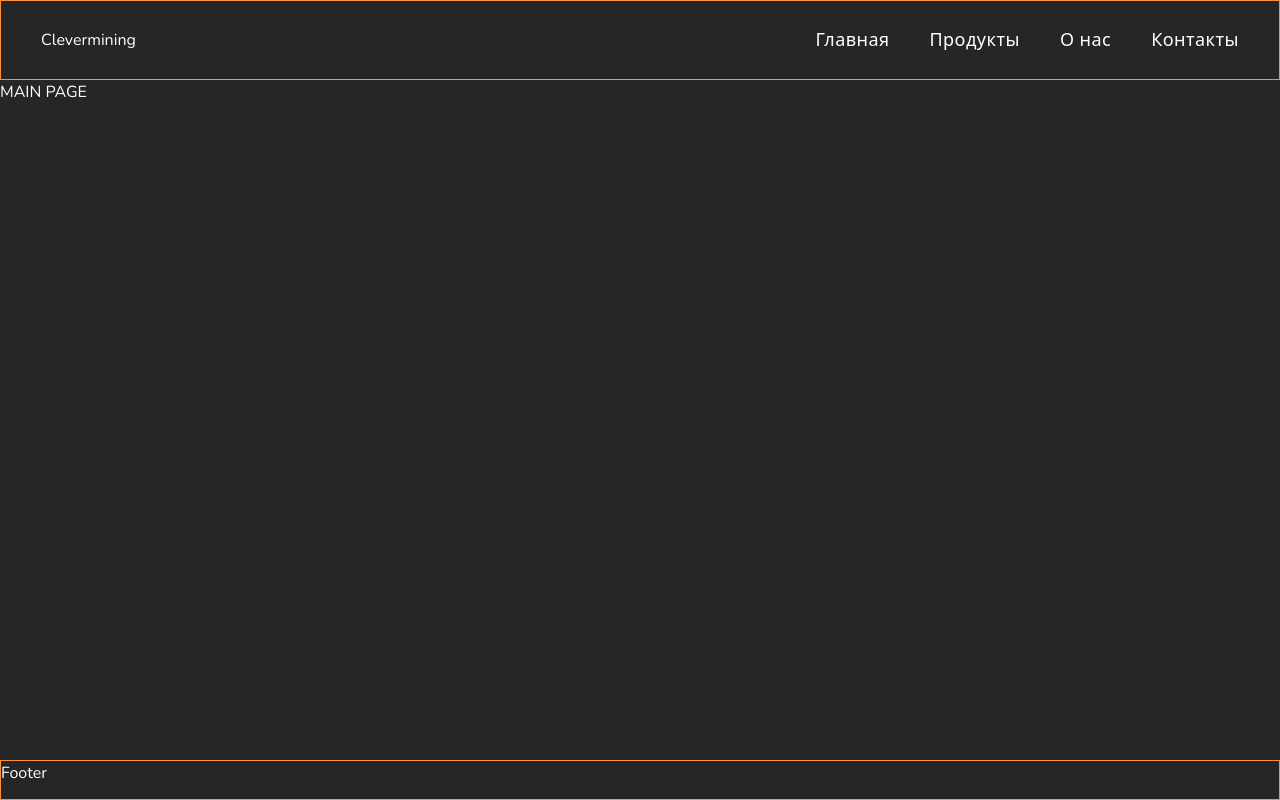
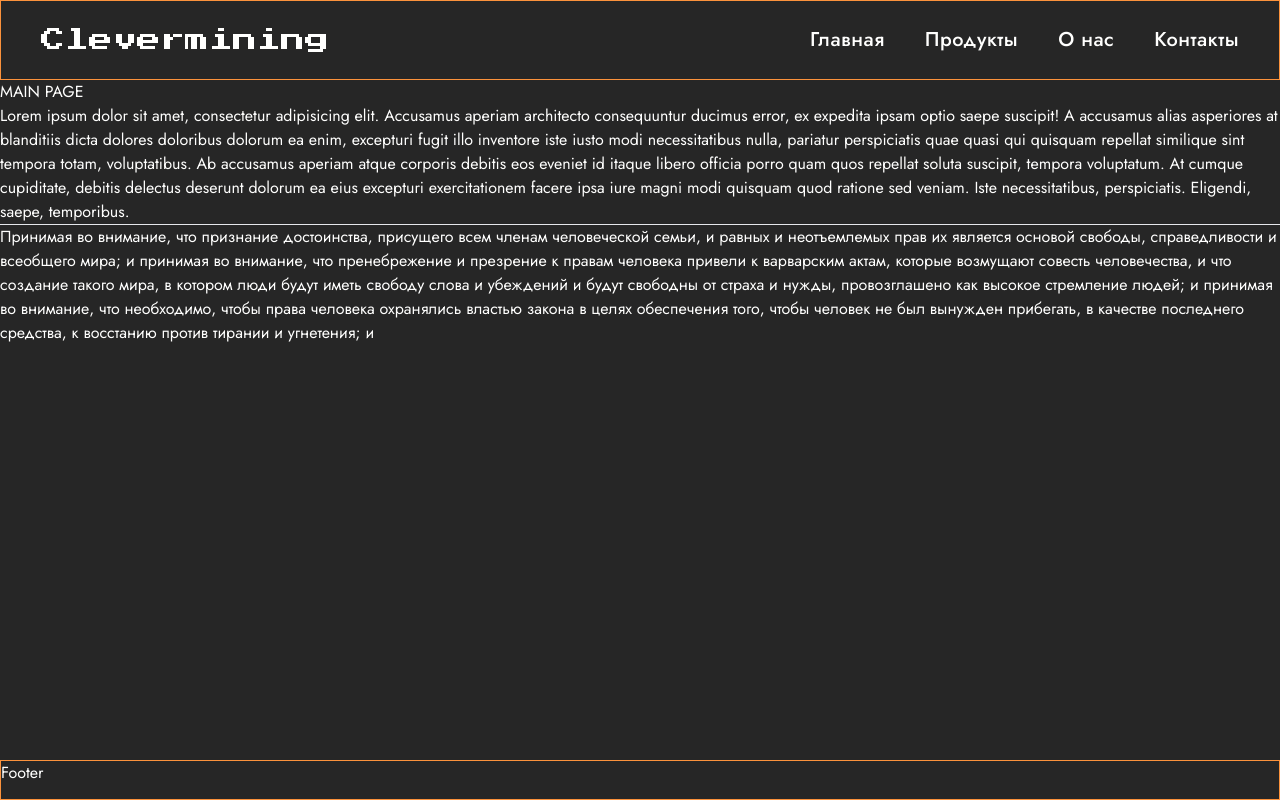
Before and after one commit to AntonRybakou/clevermining, a Next.js app: page / in a window 1280 px wide. Built offline with nearby package versions, Linux system fonts and the light colour scheme.

Commit message:
feat: add fonts

```diff
--- a/components/Header.tsx
+++ b/components/Header.tsx
@@ -6,10 +6,12 @@ const Header = (): ReactElement => {
   const [isMenuOpen, setIsMenuOpen] = useState(false);
 
   return (
-    <header className="flex flex-row items-center px-10 justify-between h-20 border border-orange-400">
-      <Link href="/">Clevermining</Link>
+    <header className="flex flex-row flex-wrap items-center px-10 justify-between h-20 border border-orange-400">
+      <Link className="header-logo" href="/">
+        Clevermining
+      </Link>
       <nav>
-        <ul className="flex flex-wrap flex-row gap-10 relative">
+        <ul className="flex flex-wrap flex-row gap-x-10 relative">
           <li>
             <Link className="header-nav-link" href="/">
               Главная
--- a/pages/index.tsx
+++ b/pages/index.tsx
@@ -5,6 +5,30 @@ import Layout from '../components/Layout';
 const IndexPage = (): ReactElement => (
   <Layout title="Clevermining">
     <h1>MAIN PAGE</h1>
+    <div>
+      Lorem ipsum dolor sit amet, consectetur adipisicing elit. Accusamus aperiam
+      architecto consequuntur ducimus error, ex expedita ipsam optio saepe suscipit! A
+      accusamus alias asperiores at blanditiis dicta dolores doloribus dolorum ea enim,
+      excepturi fugit illo inventore iste iusto modi necessitatibus nulla, pariatur
+      perspiciatis quae quasi qui quisquam repellat similique sint tempora totam,
+      voluptatibus. Ab accusamus aperiam atque corporis debitis eos eveniet id itaque
+      libero officia porro quam quos repellat soluta suscipit, tempora voluptatum. At
+      cumque cupiditate, debitis delectus deserunt dolorum ea eius excepturi
+      exercitationem facere ipsa iure magni modi quisquam quod ratione sed veniam. Iste
+      necessitatibus, perspiciatis. Eligendi, saepe, temporibus.
+    </div>
+    <hr />
+    <div>
+      Принимая во внимание, что признание достоинства, присущего всем членам человеческой
+      семьи, и равных и неотъемлемых прав их является основой свободы, справедливости и
+      всеобщего мира; и принимая во внимание, что пренебрежение и презрение к правам
+      человека привели к варварским актам, которые возмущают совесть человечества, и что
+      создание такого мира, в котором люди будут иметь свободу слова и убеждений и будут
+      свободны от страха и нужды, провозглашено как высокое стремление людей; и принимая
+      во внимание, что необходимо, чтобы права человека охранялись властью закона в целях
+      обеспечения того, чтобы человек не был вынужден прибегать, в качестве последнего
+      средства, к восстанию против тирании и угнетения; и
+    </div>
   </Layout>
 );
 
--- a/styles/index.css
+++ b/styles/index.css
@@ -1,4 +1,6 @@
 @import url('https://fonts.googleapis.com/css2?family=Nunito:wght@300;400;500;600;700;800;900;1000&display=swap');
+@import url('https://fonts.googleapis.com/css2?family=Press+Start+2P&display=swap');
+@import url('https://fonts.googleapis.com/css2?family=Jost:wght@300;400;500;600;700;800;900&display=swap');
 
 @tailwind base;
 @tailwind components;
@@ -6,23 +8,25 @@
 
 * {
     @apply bg-neutral-800;
-    /*background-color: #242629;*/
     color: #fffffe;
 }
 
 html, body {
-    font-family: "Nunito", system-ui, sans-serif;
-    @apply h-full
+    @apply h-full font-['Jost']
 }
 
 #__next {
     @apply min-h-full flex flex-col
 }
 
+.header-logo {
+    @apply font-['Press_Start_2P'] text-2xl
+}
+
+.header-nav-link {
+    @apply block hover:text-[#7f5af0] text-xl font-medium tracking-wide
+}
+
 .main-wrapper {
     @apply flex-auto
 }
-
-.header-nav-link {
-    @apply block hover:text-blue-400 text-lg font-medium tracking-wide
-}
```
